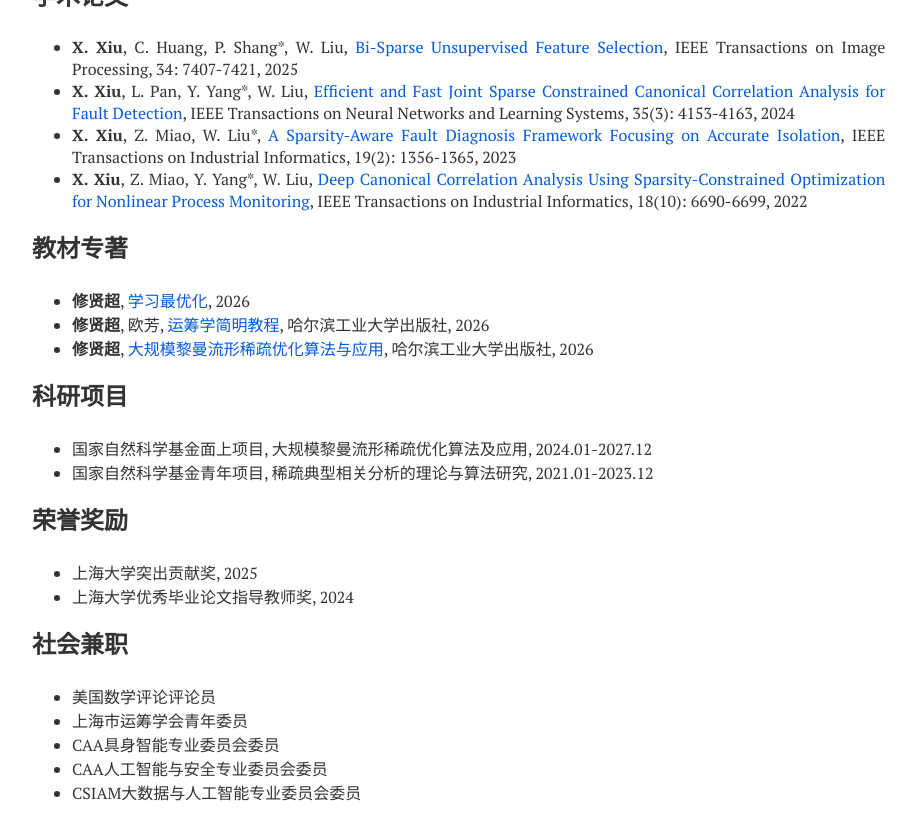
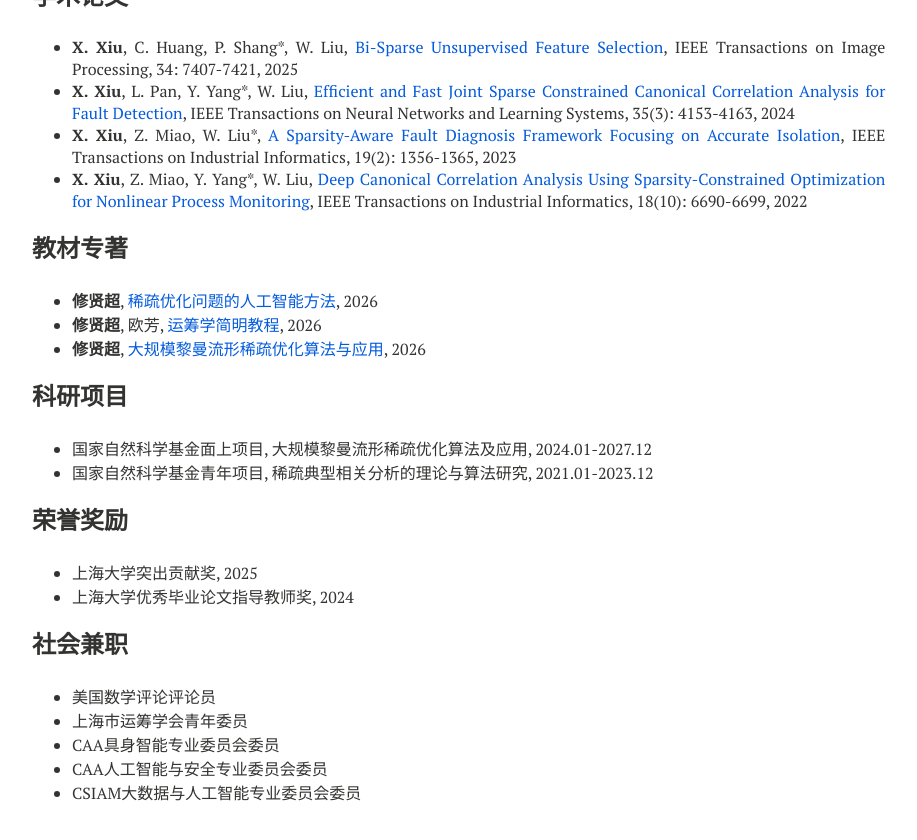
Before and after one commit to xianchaoxiu/xianchaoxiu.github.io, a Jekyll site: the page built from chinese/index.md, in a window 1280 px wide and 900 px high, scrolled down 778 px. Shown: the top 840 px of the window, without its empty margins (288-1205 px from the left). Built offline with Jekyll 4.4.1, drawn with Linux system fonts in a browser that asks for light colours; nearby versions of some CDN libraries.

Commit message:
Update index.md

```diff
--- a/chinese/index.md
+++ b/chinese/index.md
@@ -46,9 +46,9 @@ share: false
 
 
 ### 教材专著
-* <b>修贤超</b>,  <a href="https://xianchaoxiu.github.io/chinese/book/L2O/" class="textlink" target="_blank"> 学习最优化</a>,  2026  <br>
-* <b>修贤超</b>, 欧芳, <a href="https://xianchaoxiu.github.io/chinese/book/OR/" class="textlink" target="_blank"> 运筹学简明教程</a>, 哈尔滨工业大学出版社, 2026  <br>
-* <b>修贤超</b>, <a href="https://xianchaoxiu.github.io/chinese/book/OPT/" class="textlink" target="_blank">大规模黎曼流形稀疏优化算法与应用</a>, 哈尔滨工业大学出版社, 2026  <br>
+* <b>修贤超</b>,  <a href="https://xianchaoxiu.github.io/chinese/book/L2O/" class="textlink" target="_blank"> 稀疏优化问题的人工智能方法</a>, 2026  <br>
+* <b>修贤超</b>, 欧芳, <a href="https://xianchaoxiu.github.io/chinese/book/OR/" class="textlink" target="_blank"> 运筹学简明教程</a>, 2026  <br>
+* <b>修贤超</b>, <a href="https://xianchaoxiu.github.io/chinese/book/OPT/" class="textlink" target="_blank">大规模黎曼流形稀疏优化算法与应用</a>, 2026  <br>
 
 
 ### 科研项目
```
